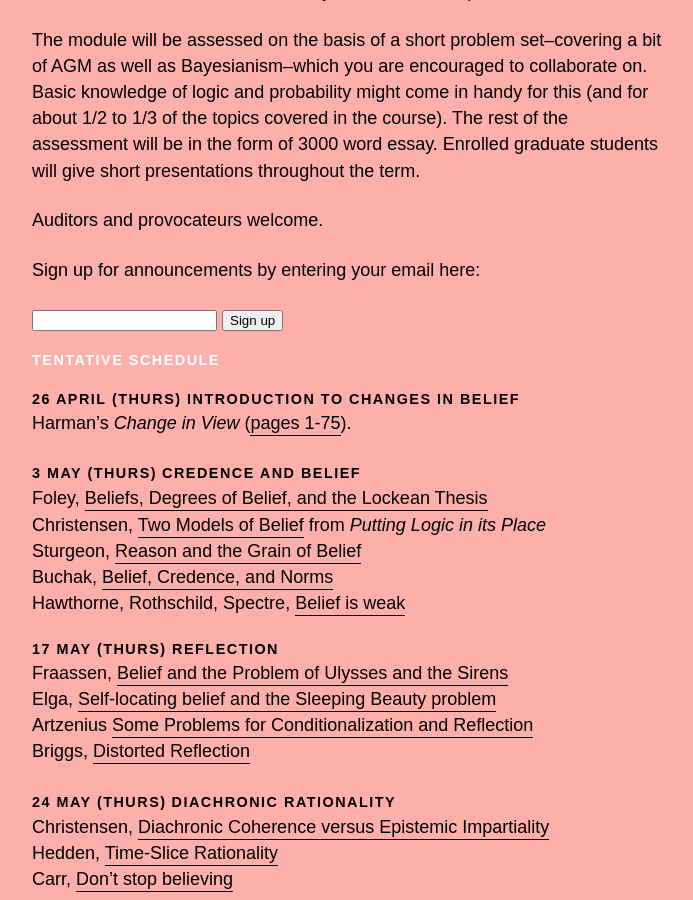
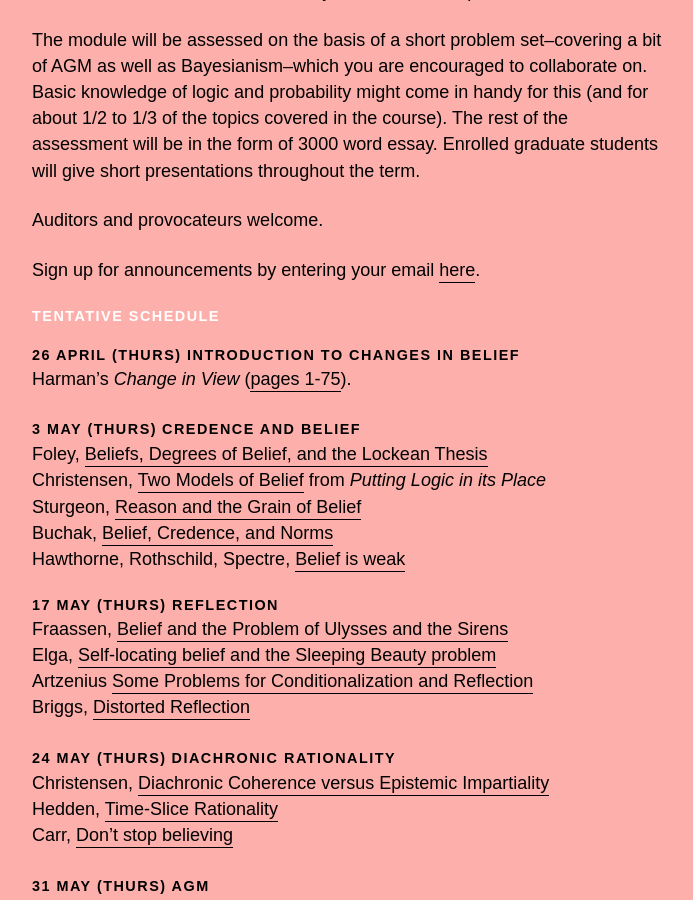
Before and after one commit to danielrothschild/danielrothschild.github.io, a Jekyll site: the page built from _pages/41_changing.md, in a window 1280 px wide and 900 px high, scrolled down 1023 px. Shown: the whole window, without its empty margins (248-941 px from the left). Built offline with Jekyll 4.4.1, drawn with Linux system fonts in a browser that asks for light colours; comment, search, counter and statistics services are not loaded.

Commit message:
email address

```diff
--- a/_pages/41_changing.md
+++ b/_pages/41_changing.md
@@ -27,12 +27,7 @@ The module will be assessed on the basis of a short problem set--covering a bit
 
 Auditors and provocateurs welcome.
 
-Sign up for announcements by entering your email here:
-
-<form action="https://formspree.io/drothsch@gmail.com" method="POST">
-    <input type="email" name="myemail">
-    <input type="submit" value="Sign up">
-</form>
+Sign up for announcements by entering your email [here](https://goo.gl/forms/CEEol9KiIAZWywnI2).
 
 <div class="title"> TENTATIVE SCHEDULE </div>
 
```
Also changed, not shown: 3 other files.
